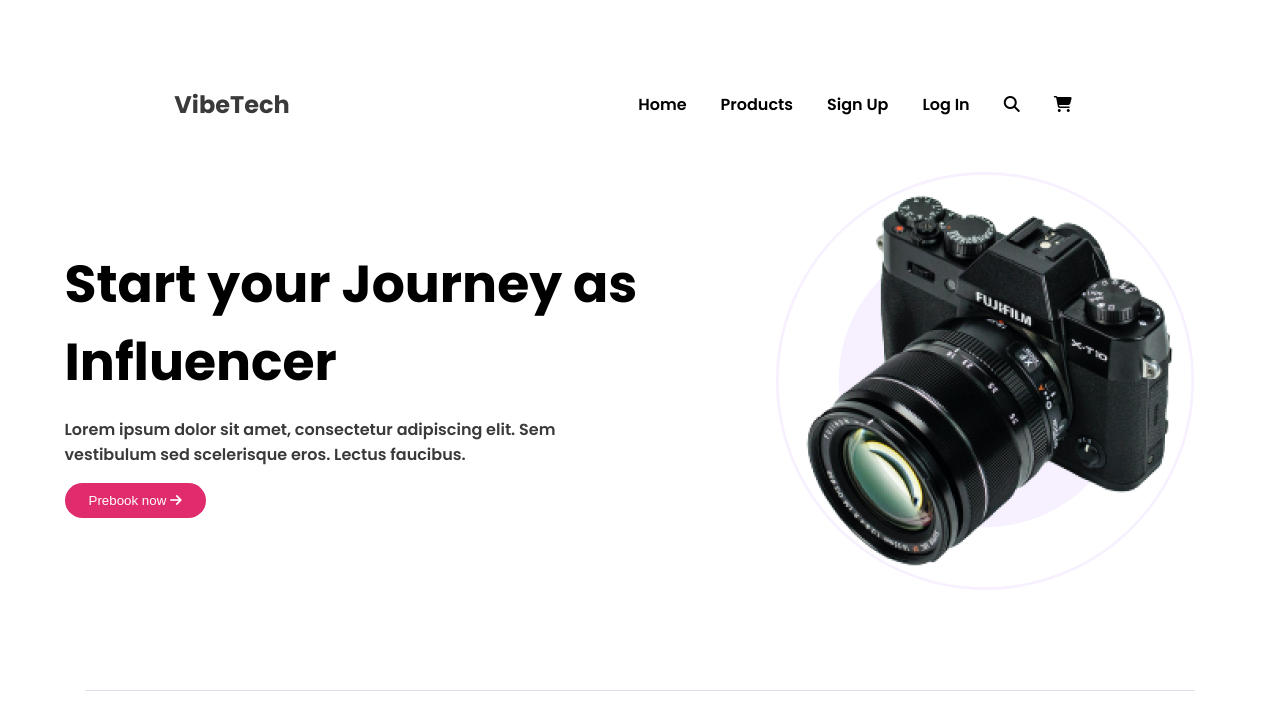
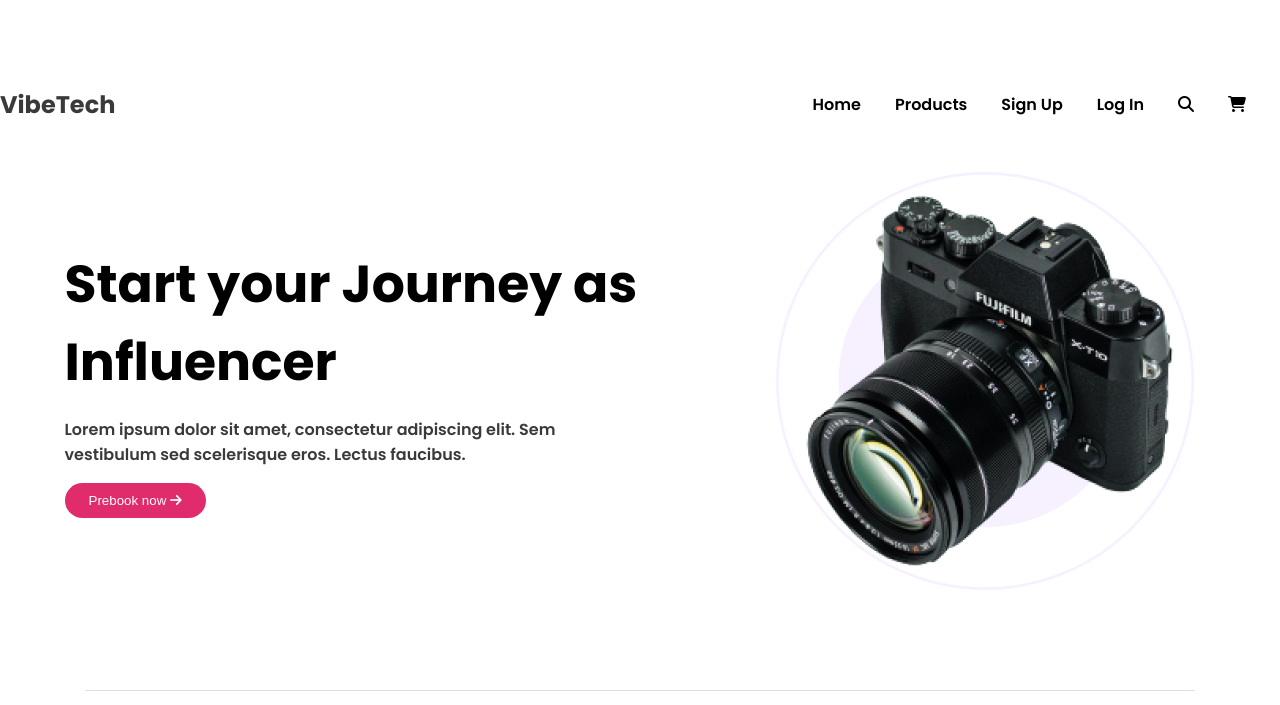
Before and after one commit to UlfathAraIslam/vibeTech, a plain HTML site: page index.html in a window 1280 px wide. Shown: the top 705 px of the page. Drawn offline with Linux system fonts and the light colour scheme.

Commit message:
navbar updated

```diff
--- a/styles/index.css
+++ b/styles/index.css
@@ -51,8 +51,12 @@
 } */
 /* navbar */
 /* TODO: remove space from left side */
+.navbar{
+    max-width: 1320px;
+    margin: 0 auto;
+}
 .navbar,.hero{
-    justify-content: space-around;
+    justify-content: space-between;
     align-items: center;
 }
 .navbar{
```
